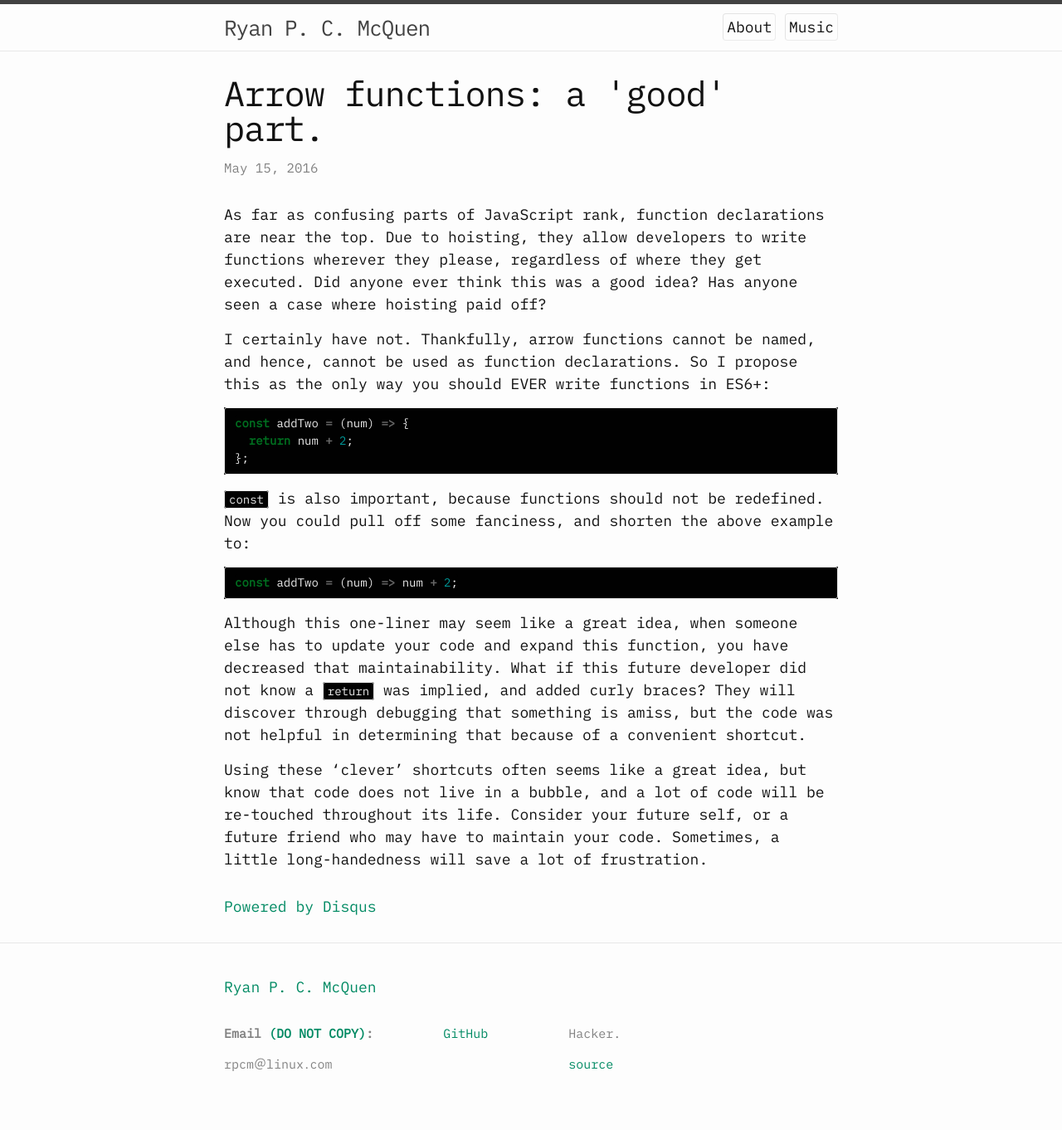
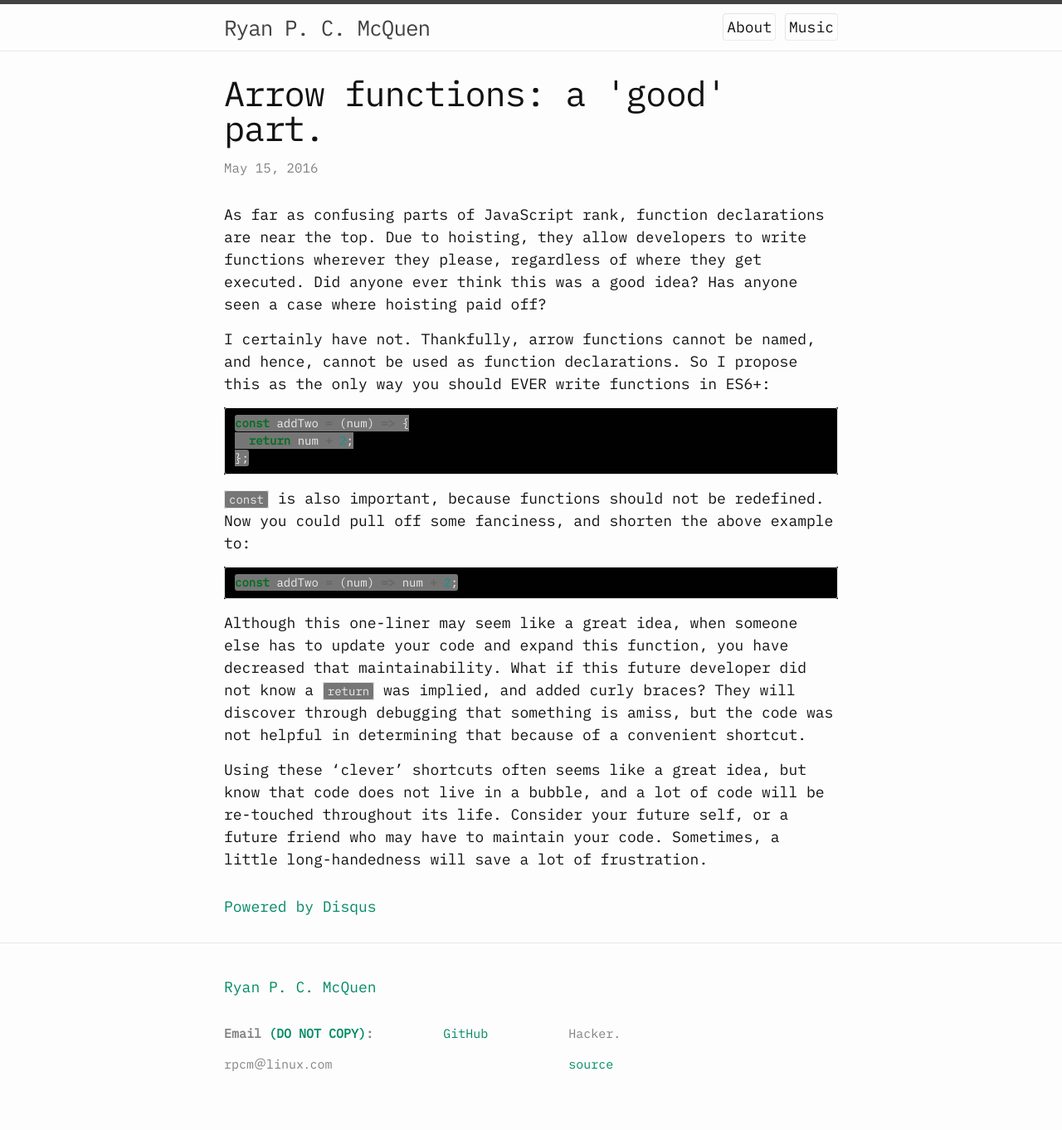
Before and after one commit to ryanpcmcquen/ryanpcmcquen.github.io, a Jekyll site: the page built from _posts/2016-05-15-arrow-functions-a-good-part.md, in a window 1280 px wide. Shown: the whole page at 83% size. Built offline with Jekyll 4.4.1, drawn with Linux system fonts in a browser that asks for light colours; comment, search, counter and statistics services are not loaded.

Commit message:
Lighten inline code background color.

```diff
--- a/_sass/_base.scss
+++ b/_sass/_base.scss
@@ -131,7 +131,7 @@ code {
     font-size: 14px;
     border: 1px solid $grey-color-light;
     border-radius: 3px;
-    background-color: #010101;
+    background-color: #767676;
     color: #eeeeee;
 }
 
```
